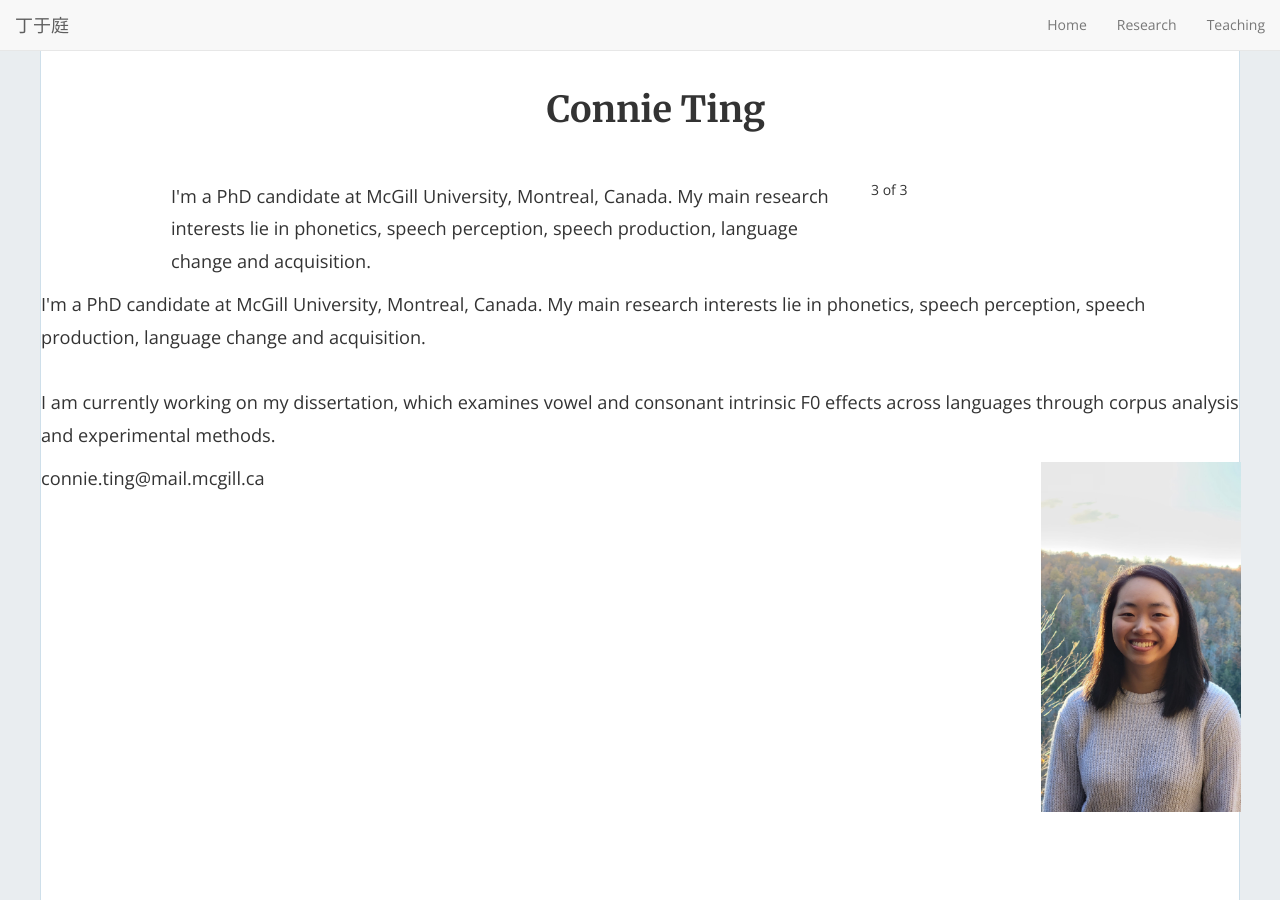
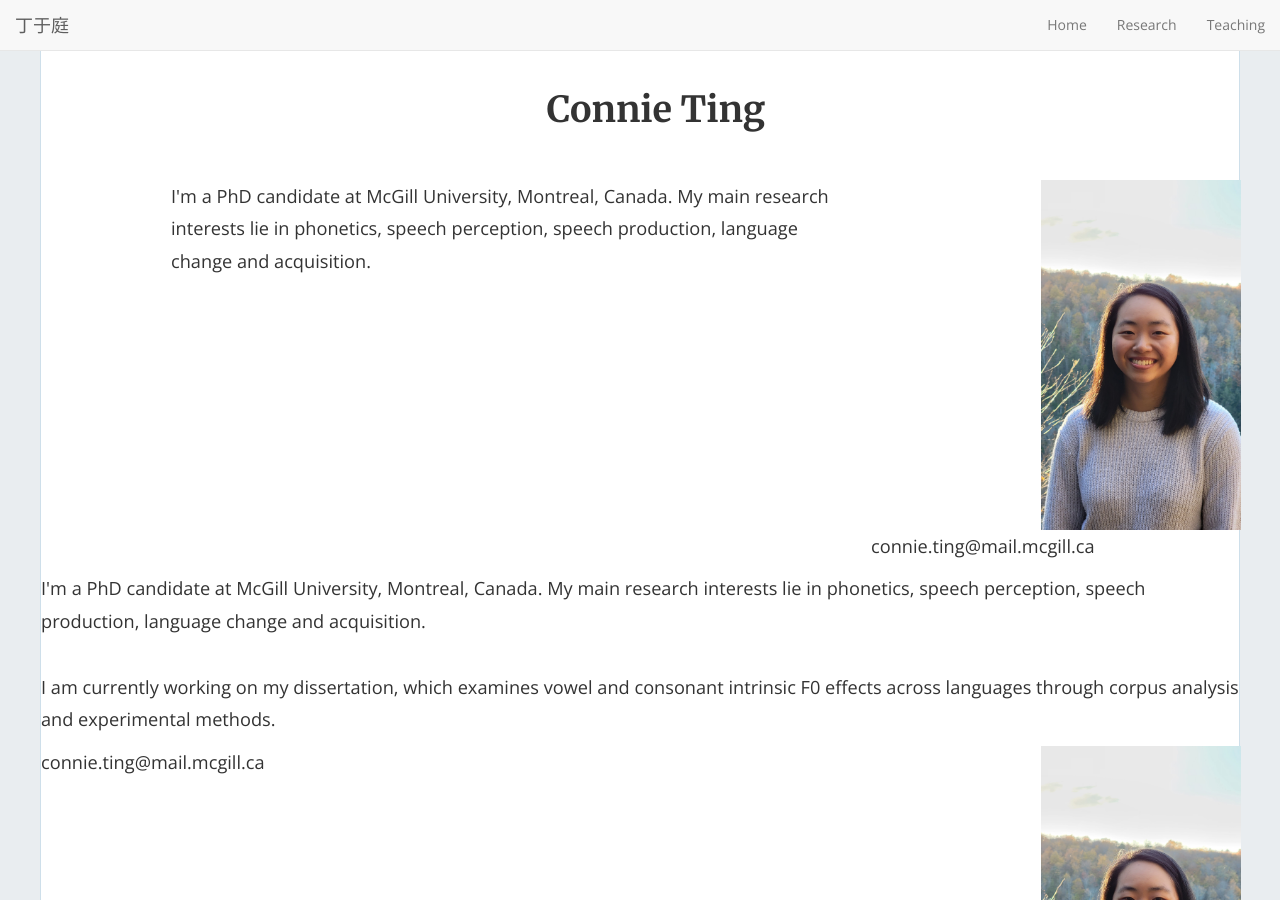
Before and after one commit to connieting/connieting.github.io, a Jekyll site: the page built from index.html, in a window 1280 px wide and 900 px high. Built offline with Jekyll 4.4.1, drawn with Linux system fonts in a browser that asks for light colours; nearby versions of some CDN libraries.

Commit message:
Update home-hero.html
copying image to second row

```diff
--- a/_includes/home-hero.html
+++ b/_includes/home-hero.html
@@ -23,7 +23,8 @@
       </p>
     </div>
     <div class="col-md-4">
-      3 of 3
+      <img src="/imgs/me_photo.jpeg" style="float:right;width:200px;height:350px;padding:50px,50px,50px;">
+            <p>connie.ting@mail.mcgill.ca</p>
     </div>
   </div>
 </div>
```
